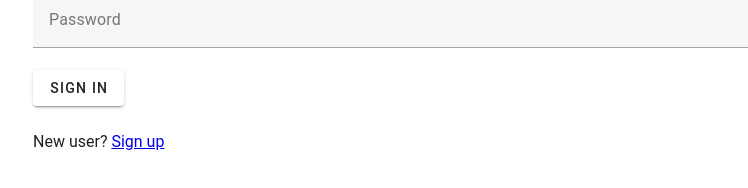
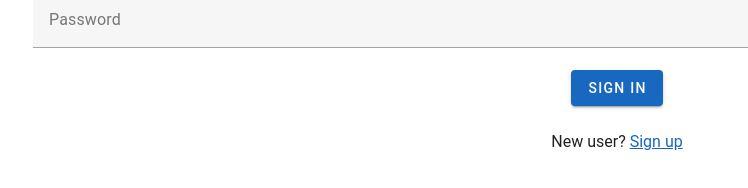
Before and after one commit to NoneyMN/BN-Bus, a Nuxt app: page /passenger/sign-in in a window 1280 px wide. Shown: the part 408-596 px from the top of the page, without its empty margins (23-771 px from the left). Built offline with nearby package versions, Linux system fonts and the light colour scheme.

Commit message:
update both sign in pages layout

```diff
--- a/pages/driver/sign-in.vue
+++ b/pages/driver/sign-in.vue
@@ -23,13 +23,20 @@
         <v-form>
           <v-text-field label="Phone number"></v-text-field>
           <v-text-field label="Password"></v-text-field>
-            <v-btn @click="navigateTo('/passenger/home')">Sign in</v-btn>
+          <div class="text-center">
+            <v-btn color="primary" @click="navigateTo('/passenger/home')"
+              >Sign in</v-btn
+            >
+          </div>
         </v-form>
       </v-col>
     </v-row>
-      <v-row>
+    <v-row class="text-center">
       <v-col>
-          <p>New user? <a href="/passenger/sign-up">Sign up</a></p>
+        <p>
+          New user?
+          <a class="text-primary" href="/driver/sign-up">Sign up</a>
+        </p>
       </v-col>
     </v-row>
   </v-container>
--- a/pages/passenger/sign-in.vue
+++ b/pages/passenger/sign-in.vue
@@ -23,13 +23,20 @@
         <v-form>
           <v-text-field label="Phone number"></v-text-field>
           <v-text-field label="Password"></v-text-field>
-          <v-btn @click="navigateTo('/passenger/home')">Sign in</v-btn>
+          <div class="text-center">
+            <v-btn color="primary" @click="navigateTo('/passenger/home')"
+              >Sign in</v-btn
+            >
+          </div>
         </v-form>
       </v-col>
     </v-row>
-    <v-row>
+    <v-row class="text-center">
       <v-col>
-        <p>New user? <a href="/passenger/sign-up">Sign up</a></p>
+        <p>
+          New user?
+          <a class="text-primary" href="/passenger/sign-up">Sign up</a>
+        </p>
       </v-col>
     </v-row>
   </v-container>
```
Lines whose indentation alone changed are shown as unchanged.
